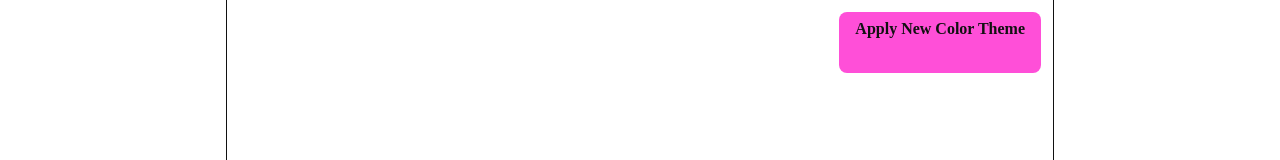
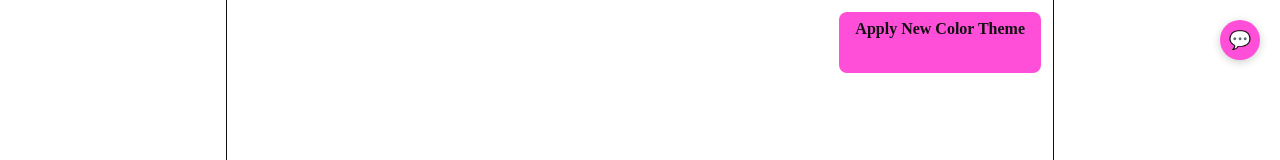
Before and after one commit to wbhager/SupportTech_ai, a React (Vite) app in the folder frontend-react/: page / in a window 1280 px wide. Shown: the top 160 px of the page. Built offline with nearby package versions, Linux system fonts and the light colour scheme.

Commit message:
conversation titles are shown when you open the sidebar and close when closed

```diff
--- a/frontend-react/src/App.tsx
+++ b/frontend-react/src/App.tsx
@@ -142,6 +142,13 @@ function App() {
     }
   };
 
+  const deleteConversation = async (conv_id: string) => {
+    await fetch(`http://localhost:8000/conversations/${conv_id}`, {
+      method: "DELETE",
+    });
+    setConversations(prev => prev.filter(c => c.conv_id !== conv_id));
+  };
+
   const handleKeyDown = (e: React.KeyboardEvent<HTMLTextAreaElement>) => {
     if (e.key === "Enter" && !e.shiftKey) {
       e.preventDefault();
@@ -150,6 +157,7 @@ function App() {
   };
 
   return (
+    <>
     <div className="page">
       {/* flying bubbles overlay */}
       {flyingBubbles.map((b) => (
@@ -204,6 +212,31 @@ function App() {
         </button>
       </div>
     </div>
+
+  <div className="sidebar-container">
+    <button
+      className={`sidebar-toggle ${sidebarOpen ? "sidebar-toggle-open" : ""}`}
+      onClick={() => setSidebarOpen(!sidebarOpen)}
+    >
+      {sidebarOpen ? "✕" : "💬"}
+  </button>
+
+    {sidebarOpen && (
+      <div className="sidebar-panel">
+        {conversations.map((conv, index) => (
+          <div
+            key={conv.conv_id}
+            className="sidebar-item"
+            style={{ animationDelay: `${0.05 + index * 0.1}s` }}
+          >
+            <span>{conv.title}</span>
+            <button onClick={() => deleteConversation(conv.conv_id)}>✕</button>
+          </div>
+        ))}
+      </div>
+    )}
+  </div>
+  </>
   );
 }
 
--- a/frontend-react/src/index.css
+++ b/frontend-react/src/index.css
@@ -27,6 +27,107 @@ body {
   flex-direction: column;
   height: 100vh;
   justify-content: space-between;
+}
+
+.sidebar-container {
+  position: fixed;
+  top: 20px;
+  right: 20px;
+  z-index: 1000;
+}
+
+.sidebar-toggle {
+  background: var(--accent, #ff4fd8);
+  border: none;
+  border-radius: 50%;
+  width: 40px;
+  height: 40px;
+  font-size: 18px;
+  cursor: pointer;
+  box-shadow: 0 2px 8px rgba(0,0,0,0.2);
+}
+
+.sidebar-panel {
+  background: var(--bg, white);
+  border: 1px solid #ccc;
+  border-radius: 12px;
+  padding: 12px;
+  min-width: 350px;
+  max-height: 400px;
+  overflow-y: auto;
+  margin-top: 8px;
+  box-shadow: 0 4px 16px rgba(0,0,0,0.1);
+}
+
+.sidebar-item {
+  display: flex;
+  justify-content: space-between;
+  align-items: center;
+  padding: 8px;
+  border-radius: 8px;
+  cursor: pointer;
+  gap: 8px;
+}
+
+.sidebar-item:hover {
+  background: rgba(0,0,0,0.05);
+}
+
+.sidebar-item span {
+  font-size: 13px;
+  flex: 1;
+}
+
+.sidebar-item button {
+  background: none;
+  border: none;
+  cursor: pointer;
+  color: #999;
+  font-size: 12px;
+}
+
+@keyframes expandWidth {
+  from { width: 0; opacity: 0; }
+  to { width: 220px; opacity: 1; }
+}
+
+@keyframes fallIn {
+  from {
+    transform: translateY(-20px);
+    opacity: 0;
+  }
+  to {
+    transform: translateY(0);
+    opacity: 1;
+  }
+}
+
+.sidebar-panel {
+  animation: expandWidth 0.3s ease forwards;
+}
+
+.sidebar-item {
+  animation: fallIn 0.3s ease forwards;
+  opacity: 0;
+}
+
+.sidebar-toggle {
+  transition: transform 0.7s ease;
+}
+
+.sidebar-toggle-open {
+  transform: translateX(+5px);
+}
+
+.sidebar-container {
+  position: fixed;
+  top: 20px;
+  right: 20px;
+  z-index: 1000;
+  display: flex;
+  flex-direction: row;
+  align-items: flex-start;
+  gap: 8px;
 }
 
 .page-top {
```
